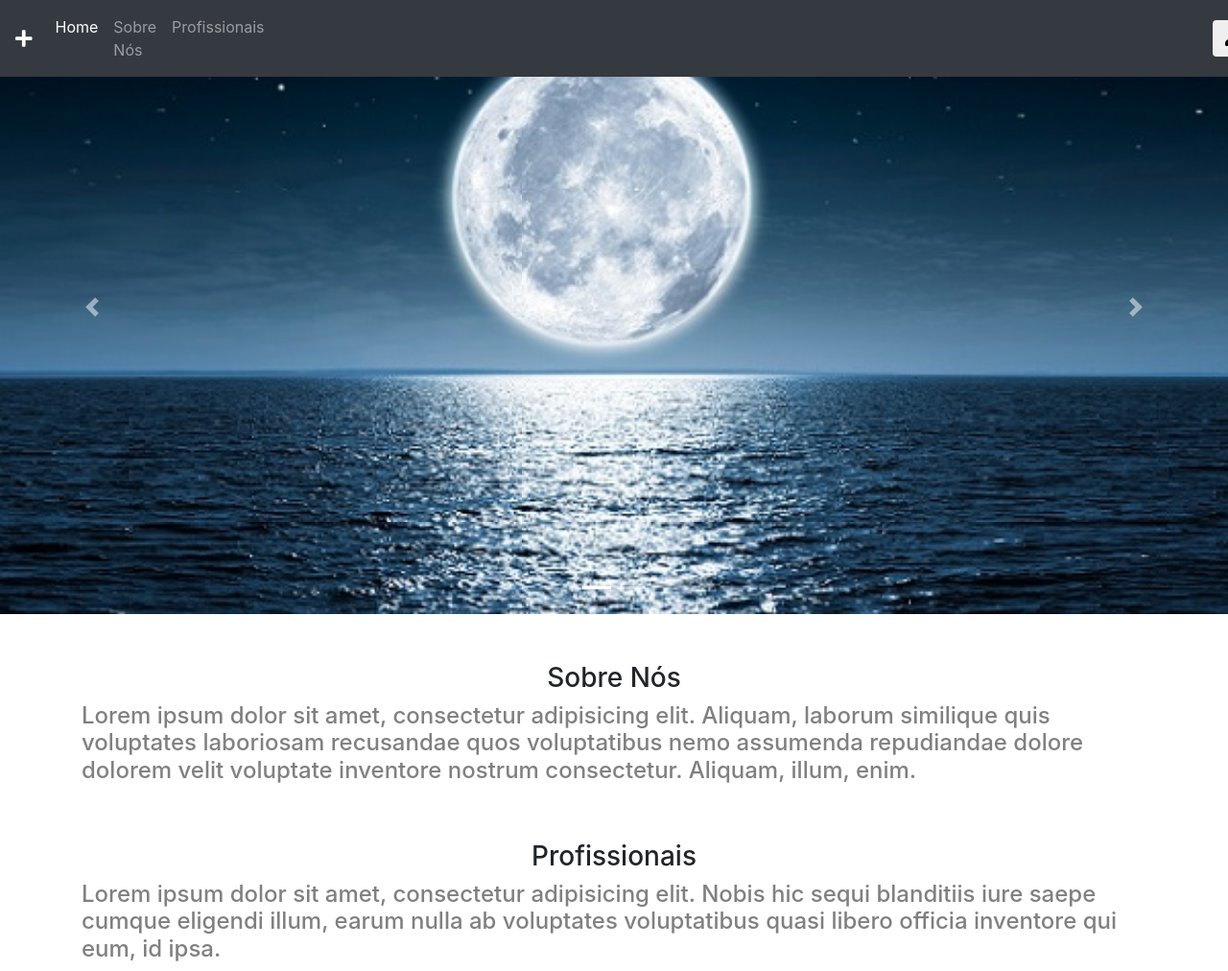
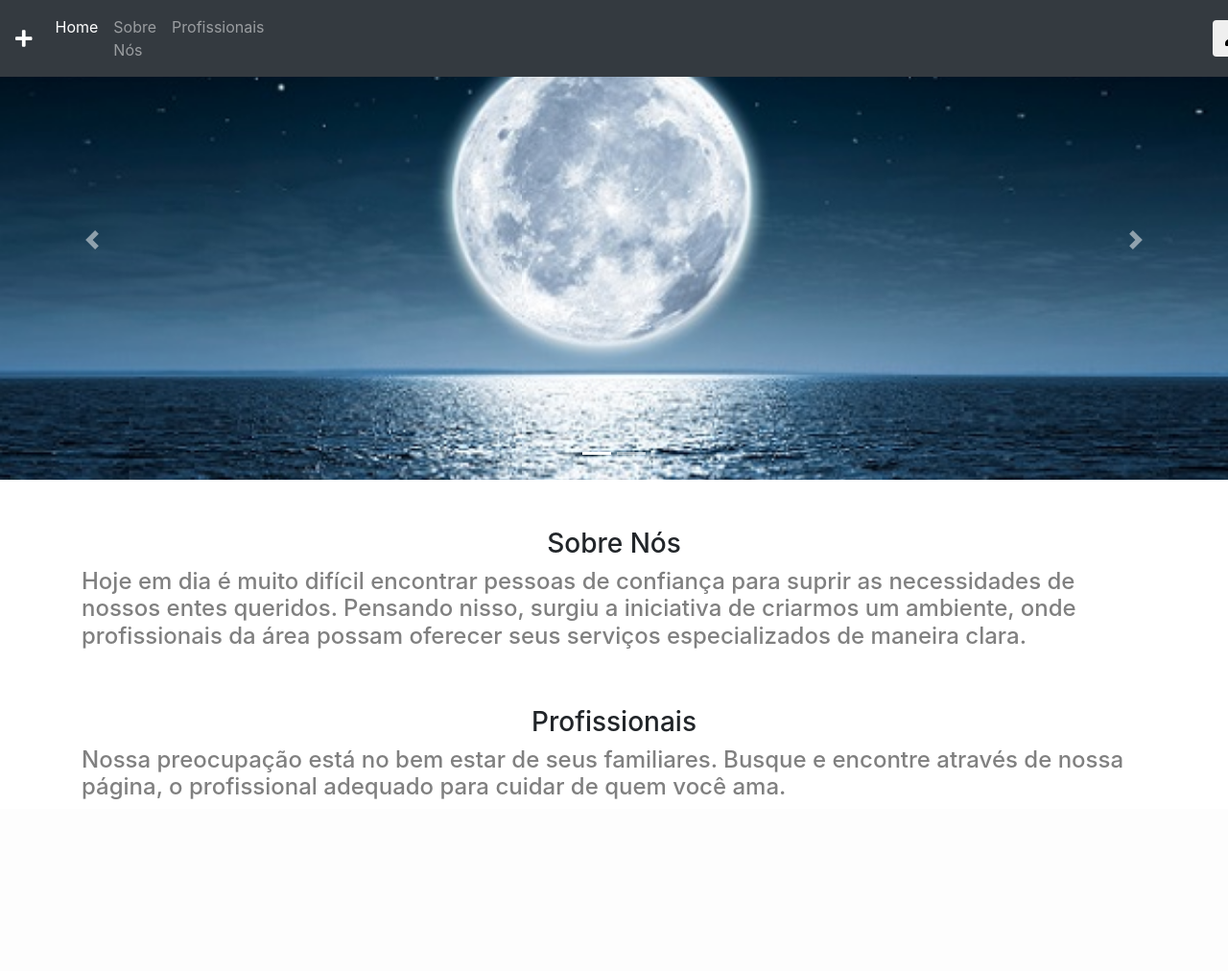
Before and after one commit to PraticaProfissionalJN/PraticaII, a PHP site: page / in a window 1280 px wide. Shown: the whole page at 96% size. After the commit the page ends 833 px from the top, so only its background shows below. Run offline with PHP 8.4, Linux system fonts and the light colour scheme; some libraries are stand-ins or nearby versions.

Commit message:
Altura do carrosel

```diff
--- a/css/estilos.css
+++ b/css/estilos.css
@@ -19,3 +19,7 @@
 .prof-home h3{
 	text-align: center;
 }
+.carousel-inner {
+	width: 35%;
+	height: 500px ;
+}
--- a/index.html
+++ b/index.html
@@ -73,8 +73,7 @@
       <div class="row">
         <div class="col-md-12">
           <h3>Sobre Nós</h3>
-          <h4>Lorem ipsum dolor sit amet, consectetur adipisicing elit. Aliquam, laborum similique quis voluptates laboriosam recusandae quos voluptatibus nemo assumenda repudiandae dolore dolorem velit voluptate inventore nostrum consectetur. Aliquam, illum, enim.
-          </h4>
+          <h4>Hoje em dia é muito difícil encontrar pessoas de confiança para suprir as necessidades de nossos entes queridos. Pensando nisso, surgiu a iniciativa de criarmos um ambiente, onde profissionais da área possam oferecer seus serviços especializados de maneira clara.</h4>
         </div>
       </div>
     </div>
@@ -85,7 +84,7 @@
       <div class="row">
         <div class="col-md-12">
           <h3>Profissionais</h3>
-          <h4>Lorem ipsum dolor sit amet, consectetur adipisicing elit. Nobis hic sequi blanditiis iure saepe cumque eligendi illum, earum nulla ab voluptates voluptatibus quasi libero officia inventore qui eum, id ipsa.</h4>
+          <h4>Nossa preocupação está no bem estar de seus familiares. Busque e encontre através de nossa página, o profissional adequado para cuidar de quem você ama.</h4>
         </div>
       </div>
     </div>
```
